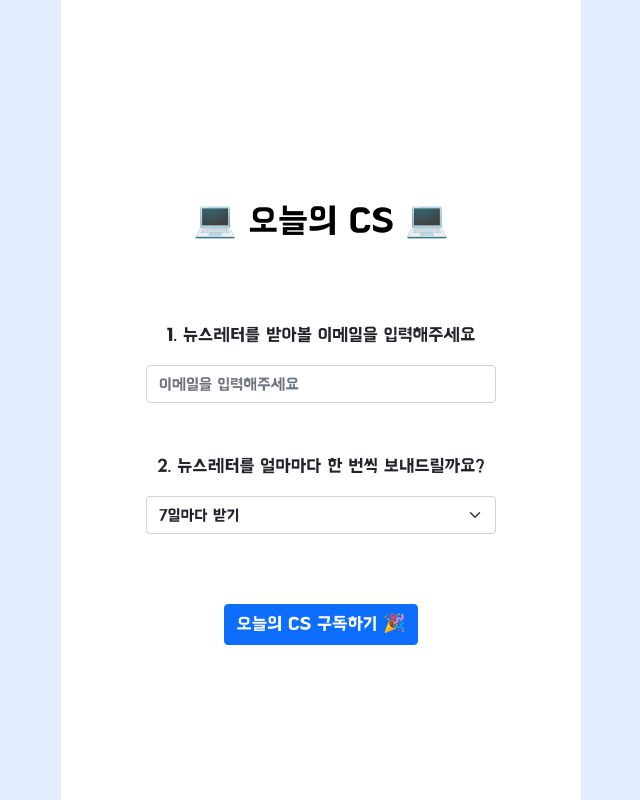
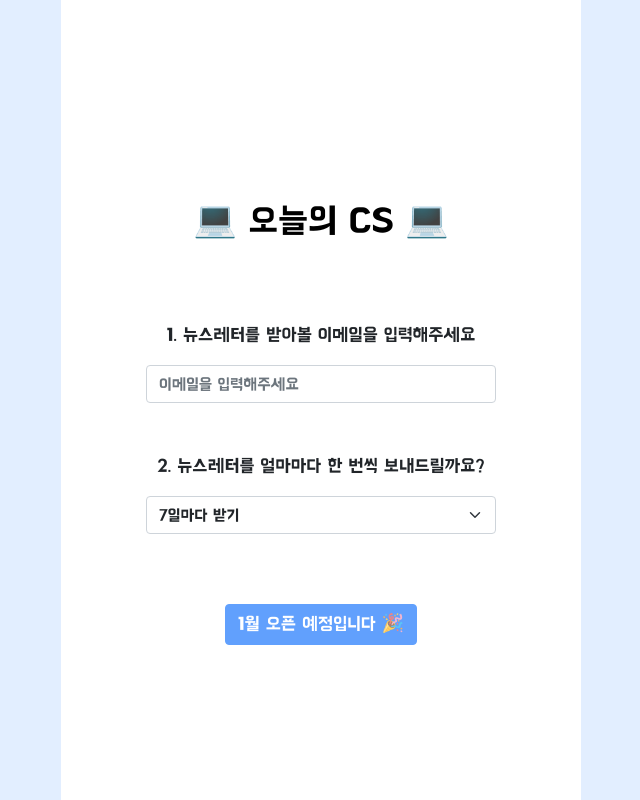
Before and after one commit to PapimonLikelion/cs-today, a Vue app in the folder frontend/: page /register in a window 1280 px wide. Shown: the whole page, without its empty margins (319-959 px from the left). Built offline with nearby package versions, Linux system fonts and the light colour scheme.

Commit message:
feat: 등록 버튼 disabled

```diff
--- a/frontend/src/components/Main.vue
+++ b/frontend/src/components/Main.vue
@@ -7,7 +7,8 @@
       <a href="https://easy-deploy.kr/pages/cs-today-preview" target="_blank">첫 번째 뉴스레터 미리보기 >></a>
     </div>
     <div class="btn-options">
-      <button type="button" class="btn btn-primary register-btn" @click="$router.push('/register')">오늘의 CS 구독하기 🎉</button>
+      <!-- <button type="button" class="btn btn-primary register-btn" @click="$router.push('/register')">오늘의 CS 구독하기 🎉</button> -->
+      <button type="button" class="btn btn-primary register-btn" @click="$router.push('/register')" disabled>1월 오픈 예정입니다 🎉</button>
       <button type="button" class="btn btn-primary register-btn" @click="donation()">커피 한 잔 후원하기 ☕</button>
     </div>
   </div>
--- a/frontend/src/components/Register.vue
+++ b/frontend/src/components/Register.vue
@@ -21,7 +21,8 @@
         </select>
       </div>
 
-      <button type="button" class="btn btn-primary register-btn" @click="send()">오늘의 CS 구독하기 🎉</button>
+      <!-- <button type="button" class="btn btn-primary register-btn" @click="send()">오늘의 CS 구독하기 🎉</button> -->
+      <button type="button" class="btn btn-primary register-btn" @click="send()" disabled>1월 오픈 예정입니다 🎉</button>
     </div>
 
     <div v-if="register == 'loading'" class="loading-module">
```
